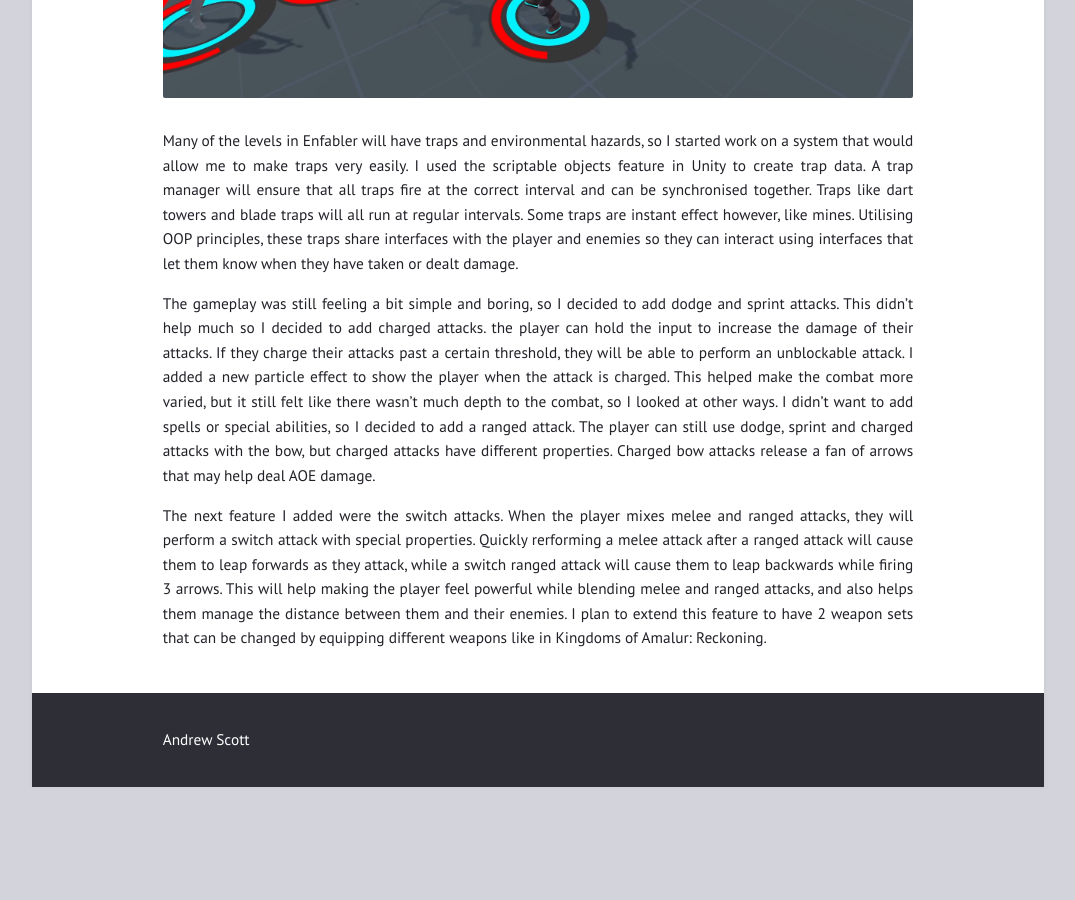
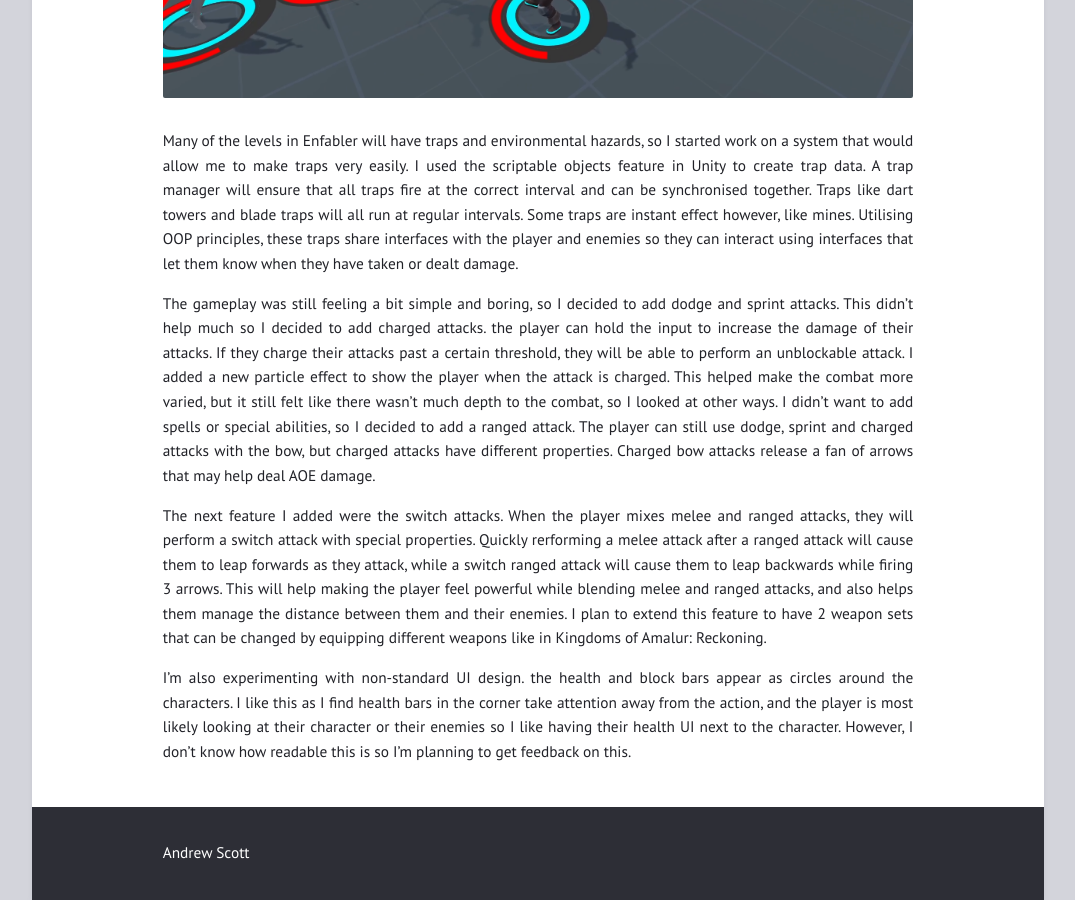
Before and after one commit to andrewscott02/andrewscott02.github.io, a Jekyll site: the page built from _posts/2023-10-22-enfabler1.md, in a window 1280 px wide and 900 px high, scrolled down 2537 px. Shown: the whole window, without its empty margins (102-1177 px from the left). Built offline with Jekyll 4.4.1, drawn with Linux system fonts in a browser that asks for light colours; before the commit the page ends 3324 px from its top, so only the background shows below that.

Commit message:
Update 2023-10-22-enfabler1.md

```diff
--- a/_posts/2023-10-22-enfabler1.md
+++ b/_posts/2023-10-22-enfabler1.md
@@ -29,3 +29,5 @@ Many of the levels in Enfabler will have traps and environmental hazards, so I s
 The gameplay was still feeling a bit simple and boring, so I decided to add dodge and sprint attacks. This didn't help much so I decided to add charged attacks. the player can hold the input to increase the damage of their attacks. If they charge their attacks past a certain threshold, they will be able to perform an unblockable attack. I added a new particle effect to show the player when the attack is charged. This helped make the combat more varied, but it still felt like there wasn't much depth to the combat, so I looked at other ways. I didn't want to add spells or special abilities, so I decided to add a ranged attack. The player can still use dodge, sprint and charged attacks with the bow, but charged attacks have different properties. Charged bow attacks release a fan of arrows that may help deal AOE damage.
 
 The next feature I added were the switch attacks. When the player mixes melee and ranged attacks, they will perform a switch attack with special properties. Quickly rerforming a melee attack after a ranged attack will cause them to leap forwards as they attack, while a switch ranged attack will cause them to leap backwards while firing 3 arrows. This will help making the player feel powerful while blending melee and ranged attacks, and also helps them manage the distance between them and their enemies. I plan to extend this feature to have 2 weapon sets that can be changed by equipping different weapons like in Kingdoms of Amalur: Reckoning.
+
+I'm also experimenting with non-standard UI design. the health and block bars appear as circles around the characters. I like this as I find health bars in the corner take attention away from the action, and the player is most likely looking at their character or their enemies so I like having their health UI next to the character. However, I don't know how readable this is so I'm planning to get feedback on this.
```
